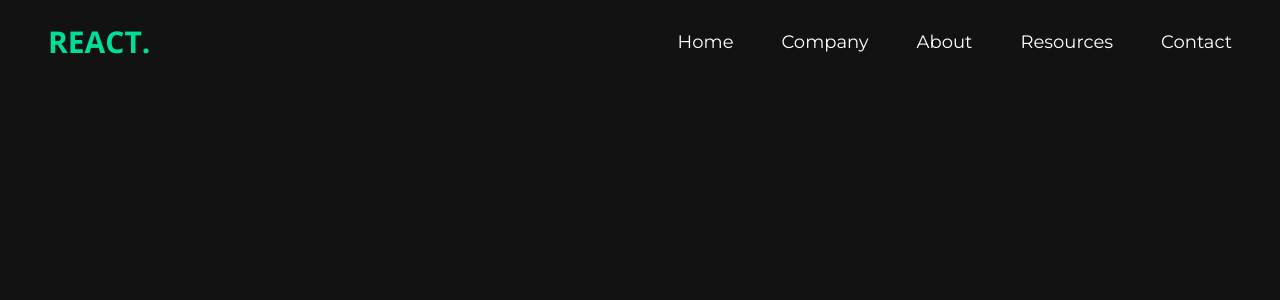
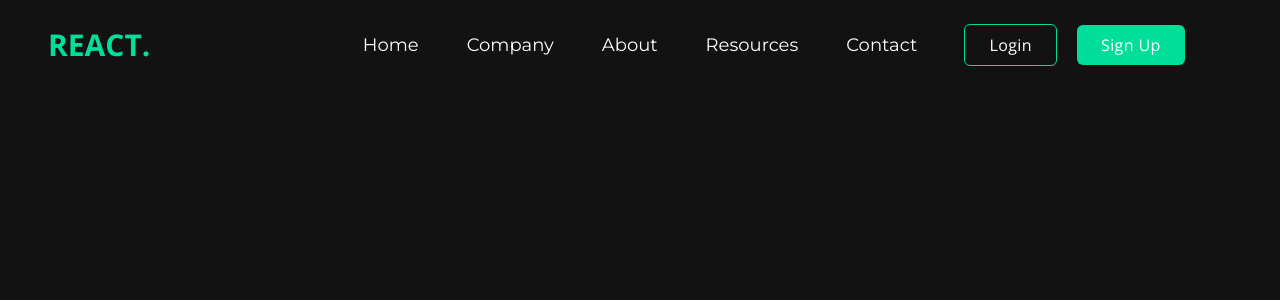
Before and after one commit to sonyokpara/react-data, a React (Vite) app: page / in a window 1280 px wide. Shown: the top 300 px of the page. Built offline with nearby package versions, Linux system fonts and the light colour scheme.

Commit message:
Modify Button component

```diff
--- a/src/components/Button.jsx
+++ b/src/components/Button.jsx
@@ -1,10 +1,10 @@
 const Button = ({ label, backgroundColor, textColor, borderColor }) => {
   return (
     <button
-      className={`text-md font-open-sans tracking-wide font-normal px-6 py-3 rounded-md ${
+      className={`text-md font-open-sans tracking-wide font-normal px-6 py-2 rounded-md ${
         backgroundColor
-          ? `${backgroundColor} ${textColor} ${borderColor}`
-          : "bg-transparent border-[#00df9a]"
+          ? `${backgroundColor} ${textColor} border-none`
+          : "bg-transparent border border-primary"
       }`}
     >
       {label}
--- a/src/sections/Navbar.jsx
+++ b/src/sections/Navbar.jsx
@@ -1,10 +1,11 @@
 import { navLinks } from "../constants";
+import Button from "../components/Button";
 
 const Navbar = () => {
   return (
     <header className="fixed top-0 right-0 left-0 w-full">
       <div className="flex justify-between items-center py-6 px-12">
-        <div className="w-full text-3xl font-bold font-open-sans text-[#00df9a]">
+        <div className="w-full text-3xl font-bold font-open-sans text-primary">
           REACT.
         </div>
 
@@ -14,7 +15,7 @@ const Navbar = () => {
             {navLinks.map((navLink, index) => (
               <li key={index}>
                 <a
-                  className="font-normal font-montserrat text-lg hover:text-[#00df9a] transition-all duration-300"
+                  className="font-normal font-montserrat text-lg hover:text-primary transition-all duration-300"
                   href={navLink.href}
                 >
                   {navLink.link}
@@ -25,7 +26,10 @@ const Navbar = () => {
         </nav>
 
         {/* buttons */}
-        <div className="flex justify-start items-center gap-6"></div>
+        <div className="flex justify-center items-center space-x-5 w-full">
+          <Button label="Login" />
+          <Button label="Sign Up" backgroundColor="bg-primary" />
+        </div>
       </div>
     </header>
   );
```
